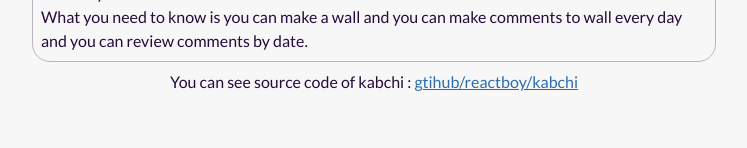
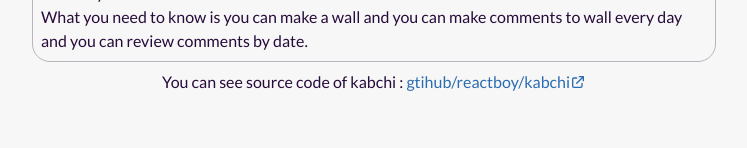
Before and after one commit to reactboy/kabchi, a Next.js app: page /about in a window 1280 px wide. Shown: the part 597-745 px from the top of the page, without its empty margins (266-1013 px from the left). Built offline with nearby package versions, Linux system fonts and the light colour scheme; no server answers.

Commit message:
edit separate component for link and modified color in darkmode #79

```diff
--- /dev/null
+++ b/src/components/common/Anchor.tsx
@@ -0,0 +1,21 @@
+import { VFC } from 'react'
+import { Link, LinkProps, Box, useColorModeValue } from '@chakra-ui/react'
+import { ExternalLinkIcon } from '@heroicons/react/outline'
+
+type Props = LinkProps
+
+export const Anchor: VFC<Props> = (props) => {
+  const textColor = useColorModeValue('blue.600', 'blue.200')
+  return (
+    <Link
+      display="inline-flex"
+      alignItems="center"
+      color={textColor}
+      isExternal
+      {...props}
+    >
+      {props.children}
+      <Box as={ExternalLinkIcon} display="inline" w="4" h="4" />
+    </Link>
+  )
+}
--- a/src/components/common/Markdown.tsx
+++ b/src/components/common/Markdown.tsx
@@ -2,15 +2,14 @@ import { VFC, ComponentProps } from 'react'
 import {
   Heading,
   Text,
-  Link,
   UnorderedList,
   OrderedList,
   ListItem,
   Stack,
-  Box,
 } from '@chakra-ui/react'
 import ReactMarkdown from 'react-markdown'
-import { ExternalLinkIcon } from '@heroicons/react/outline'
+
+import { Anchor } from 'components/common'
 
 type Props = ComponentProps<typeof ReactMarkdown>
 
@@ -31,22 +30,7 @@ export const MarkdownView: VFC<Props> = (props) => {
           h5: ({ node, ...props }) => <Heading as="h5" size="sm" {...props} />,
           h6: ({ node, ...props }) => <Heading as="h6" size="xs" {...props} />,
           p: ({ node, ...props }) => <Text {...props} whiteSpace="pre-wrap" />,
-          a: ({ node, ...props }) => (
-            <Link
-              display="inline-flex"
-              alignItems="center"
-              isExternal
-              {...props}
-            >
-              {props.children}
-              <Box
-                as={ExternalLinkIcon}
-                display="inline"
-                width="4"
-                height="4"
-              />
-            </Link>
-          ),
+          a: ({ node, ...props }) => <Anchor {...props} />,
           ul: ({ children }) => (
             <UnorderedList pl={4}>{children}</UnorderedList>
           ),
--- a/src/components/common/index.ts
+++ b/src/components/common/index.ts
@@ -4,3 +4,4 @@ export * from './Modal'
 export * from './Heading'
 export * from './Error'
 export * from './Markdown'
+export * from './Anchor'
--- a/src/pages/about.tsx
+++ b/src/pages/about.tsx
@@ -1,7 +1,7 @@
 import { NextPage } from 'next'
 import { Stack, Text, useColorModeValue } from '@chakra-ui/react'
 
-import { Heading } from 'components/common'
+import { Heading, Anchor } from 'components/common'
 import { AppLayout } from 'components/layout'
 import { DEVELOPER } from 'utils/constants'
 
@@ -85,15 +85,9 @@ const About: NextPage = () => {
           </Stack>
           <Text align="center">
             You can see source code of kabchi :{' '}
-            <Text
-              as="a"
-              href="https://github.com/reactboy/kabchi"
-              target="_blank"
-              color="blue.600"
-              textDecoration="underline"
-            >
+            <Anchor href="https://github.com/reactboy/kabchi">
               gtihub/reactboy/kabchi
-            </Text>
+            </Anchor>
           </Text>
         </Stack>
         <Stack>
```
